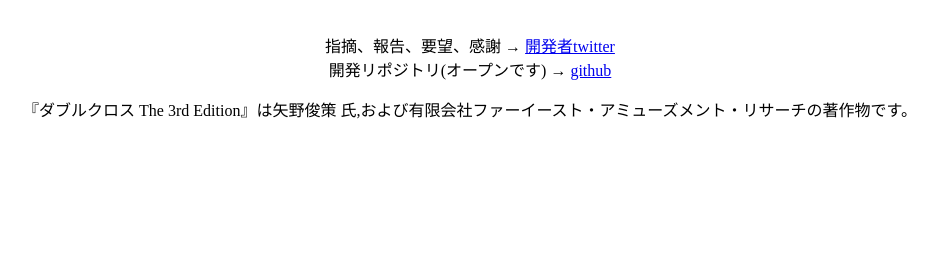
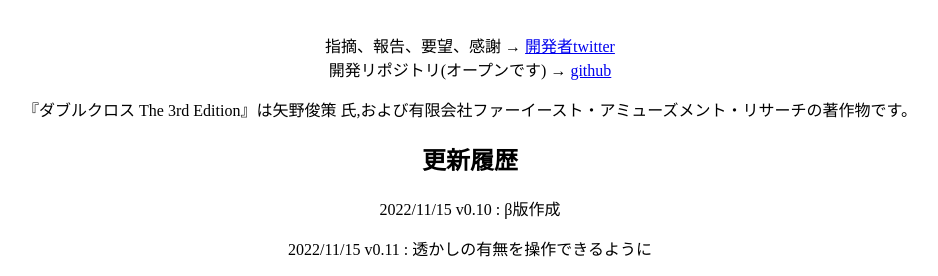
Before and after one commit to iorar/dx3rd_effect_creator_v1, a plain HTML site: page index.html in a window 1280 px wide. Shown: the part 1288-1564 px from the top of the page, without its empty margins (178-1116 px from the left). Before the commit the page ends 1425 px from the top, so only its background shows below. Drawn offline with nearby package versions, Linux system fonts and the light colour scheme.

Commit message:
バージョン情報更新

```diff
--- a/index.html
+++ b/index.html
@@ -14,7 +14,7 @@
         @import url(css/style.css);
     </style>
 
-    <h1>DX3rd オリジナルエフェクト生成ツール v0.1(cβ)</h1>
+    <h1>DX3rd オリジナルエフェクト生成ツール v0.11(cβ)</h1>
     <form>
         <div id="name-box">
             <label for="e-name">名前</label>
@@ -227,6 +227,9 @@
     指摘、報告、要望、感謝 → <a href="https://twitter.com/JUNIOR_Arsenals">開発者twitter</a><br>
     開発リポジトリ(オープンです) → <a href="https://github.com/iorar/dx3rd_effect_creator_v1">github</a>
     <p>『ダブルクロス The 3rd Edition』は矢野俊策 氏,および有限会社ファーイースト・アミューズメント・リサーチの著作物です。</p>
+    <h2>更新履歴</h2>
+    <p>2022/11/15 v0.10 : β版作成</p>
+    <p>2022/11/15 v0.11 : 透かしの有無を操作できるように</p>
 </footer>
 
 </html>
```
